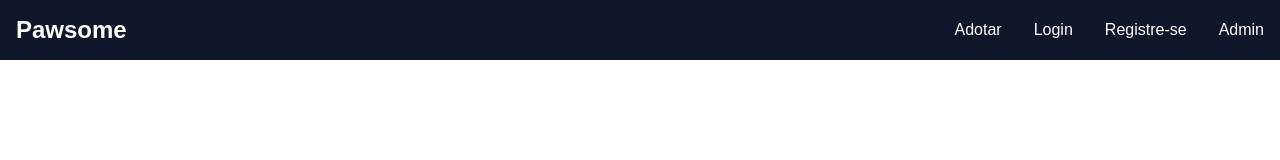
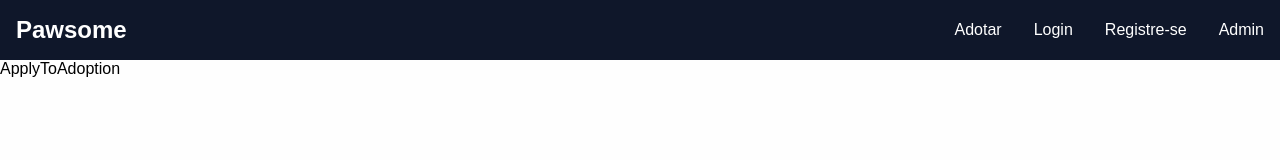
Before and after one commit to UAMCGMP/DSWN1-FRONT, a React (Create React App) app: page /applyToAdoption in a window 1280 px wide. Shown: the top 160 px of the page. Built offline with nearby package versions, Linux system fonts and the light colour scheme.

Commit message:
feat.:add detalhes card

```diff
--- a/src/components/DogCard.css
+++ b/src/components/DogCard.css
@@ -10,6 +10,11 @@
     overflow: hidden;
     transition: all 0.6s cubic-bezier(0.23, 1, 0.320, 1);
   }
+
+  .card:hover{
+    cursor: pointer;
+  }
+
   img{
     height: 200px;
     width: 300px;
--- a/src/components/DogCard.js
+++ b/src/components/DogCard.js
@@ -1,7 +1,8 @@
 import React, { useState, useEffect } from "react";
 import axios from "axios";
 import './DogCard.css'
-import {nomesDeCachorros, perfisCachorros} from './pages/utils/cardData'
+import { nomesDeCachorros, perfisCachorros } from './pages/utils/cardData'
+import { useNavigate } from "react-router-dom";
 
 function DogCard() {
     const [url, setUrl] = useState();
@@ -12,9 +13,9 @@ function DogCard() {
         async function getImageUrl() {
 
             await axios.get('https://dog.ceo/api/breeds/image/random').then(
-                response =>{
+                response => {
                     setUrl(response.data.message)
-                } ).catch (err => {
+                }).catch(err => {
                     setUrl('https://images.dog.ceo/breeds/malamute/n02110063_13228.jpg')
                 })
         }
@@ -35,12 +36,19 @@ function DogCard() {
         getBio();
     }, []);
 
+    const navigate = useNavigate();
+
+    function handleClick() {
+        navigate("/applyToAdopt");
+    }
+
     return (
-        <div class="card">
+        <div class="card" onClick={handleClick}>
             <img src={url} alt="uma imagem de um cachorro" />
             <div class="card__content">
                 <p class="card__title">{nome}</p>
                 <p class="card__description">{bio}</p>
+                <p>Clique para adotar</p>
             </div>
         </div>
     );
--- /dev/null
+++ b/src/components/pages/ApplyToAdoption.js
@@ -0,0 +1,12 @@
+import React from "react";
+
+function ApplyToAdoption() {
+    return (
+        <div>
+            ApplyToAdoption
+        </div>
+
+    );
+}
+
+export default ApplyToAdoption;
--- a/src/routes.js
+++ b/src/routes.js
@@ -5,6 +5,7 @@ import Login from './components/pages/Login'
 import Register from './components/pages/Register'
 import ShelterAdmin from './components/pages/ShelterAdmin'
 import Adopt from './components/pages/Adopt'
+import ApplyToAdoption from './components/pages/ApplyToAdoption';
 import { isAuthenticated } from "./auth";
 
 const PrivateRoute = ({ component: Component, ...rest }) => (
@@ -30,6 +31,7 @@ const Routes = () => (
         <Route exact path='/register' component={Register}/>
         <PrivateRoute exact path='/adm' component={ShelterAdmin} />
         <Route exact path='/adopt' component={Adopt} />
+        <Route exact path='/applyToAdoption' component={ApplyToAdoption} />
     </Switch>
 
 );
```
